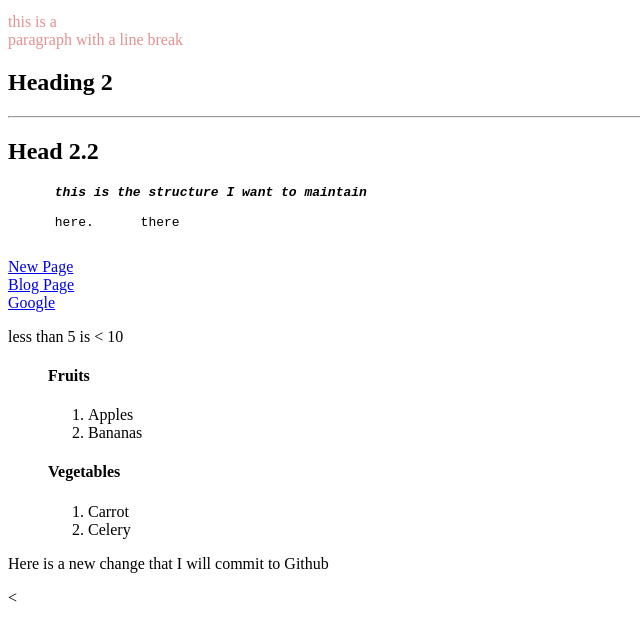
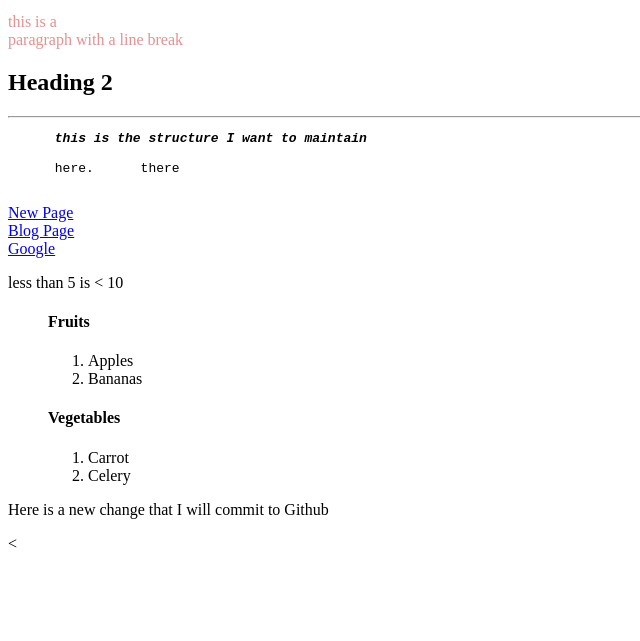
Before and after one commit to adampaulwalker/coding-bootcamp, a plain HTML site: page index.html in a window 1280 px wide. Shown: the part 101-742 px from the top of the page, without its empty margins (0-640 px from the left). Drawn offline with Linux system fonts and the light colour scheme.

Commit message:
Removed the H2 tag

```diff
--- a/index.html
+++ b/index.html
@@ -17,8 +17,7 @@
     <p style = "color: rgb(227, 145, 145)"> this is a <br/> paragraph with a line break</p>
     <h2>Heading 2</h2>
     <hr />
-    <!-- here's another comment -->
-    <h2>Head 2.2</h2>
+
     <pre>
       <b><i>this is the structure I want to maintain</i></b>
 
```
